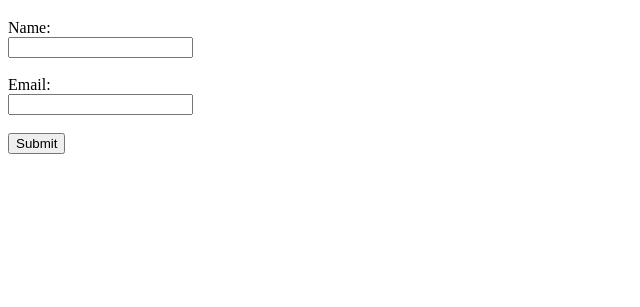
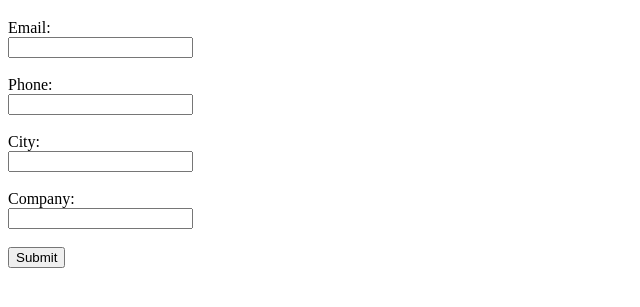
Before and after one commit to Ivanka687554/test-website, a plain HTML site: page index.html in a window 1280 px wide. Shown: the part 61-368 px from the top of the page, without its empty margins (0-640 px from the left). Drawn offline with Linux system fonts and the light colour scheme.

Commit message:
Update index.html

```diff
--- a/index.html
+++ b/index.html
@@ -5,14 +5,25 @@
 </head>
 <body>
     <h1>Submit Your Information</h1>
-    <form action="http://www3.lenoxsoft.com/l/910352/2024-08-29/2ymx1m" method="post">
-        <label for="name">Name:</label><br>
-        <input type="text" id="name" name="name"><br><br>
+   <form action="http://www3.lenoxsoft.com/l/910352/2024-08-29/2ymx1m" method="post">
+    <!-- Email Field -->
+    <label for="email">Email:</label><br>
+    <input type="email" id="email" name="email" required><br><br>
 
-        <label for="email">Email:</label><br>
-        <input type="email" id="email" name="email"><br><br>
+    <!-- Phone Field -->
+    <label for="phone">Phone:</label><br>
+    <input type="tel" id="phone" name="Phone" required><br><br>
 
-        <input type="submit" value="Submit">
-    </form>
+    <!-- City Field -->
+    <label for="city">City:</label><br>
+    <input type="text" id="city" name="City" required><br><br>
+
+    <!-- Company Field -->
+    <label for="company">Company:</label><br>
+    <input type="text" id="company" name="Company" required><br><br>
+
+    <!-- Submit Button -->
+    <input type="submit" value="Submit">
+</form>
 </body>
 </html>
```
